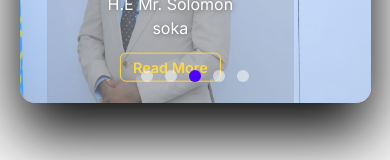
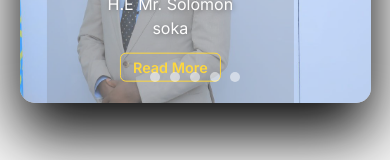
Before and after one commit to Ellaa18/e-lmis, a React (Vite) app: page / in a window 390 px wide. Shown: the part 297-457 px from the top of the page. Built offline with nearby package versions, Linux system fonts and the light colour scheme.

Commit message:
Initial commit: AdminPage & ProfilePage with mobile sliders

```diff
--- a/src/components/ProfilePage.jsx
+++ b/src/components/ProfilePage.jsx
@@ -7,6 +7,7 @@ export default function ProfilePage() {
   const [currentSlide, setCurrentSlide] = useState(0);
   const navigate = useNavigate();
 
+  // Load user from localStorage
   useEffect(() => {
     const currentUser = JSON.parse(localStorage.getItem("currentUser"));
     if (!currentUser) {
@@ -18,6 +19,7 @@ export default function ProfilePage() {
 
   if (!user) return null;
 
+  // Slider functions
   const nextSlide = () => {
     if (!user.documents || user.documents.length === 0) return;
     setCurrentSlide((prev) => (prev + 1) % user.documents.length);
@@ -31,7 +33,7 @@ export default function ProfilePage() {
   return (
     <div className="profile-wrapper">
 
-      {/* BIG SLIDER AT TOP */}
+      {/* DOCUMENT SLIDER */}
       {user.documents && user.documents.length > 0 && (
         <div className="top-slider">
           <button className="arrow left" onClick={prevSlide}>
@@ -40,13 +42,24 @@ export default function ProfilePage() {
 
           <img
             src={user.documents[currentSlide]}
-            alt="document"
+            alt={`document-${currentSlide + 1}`}
             className="top-slide-image"
           />
 
           <button className="arrow right" onClick={nextSlide}>
             &#10095;
           </button>
+
+          {/* Slide indicators */}
+          <div className="slide-indicators">
+            {user.documents.map((_, index) => (
+              <span
+                key={index}
+                className={`dot ${currentSlide === index ? "active" : ""}`}
+                onClick={() => setCurrentSlide(index)}
+              ></span>
+            ))}
+          </div>
         </div>
       )}
 
--- a/src/styles/profile.css
+++ b/src/styles/profile.css
@@ -1,25 +1,28 @@
 /* ============================= */
 /* MAIN WRAPPER */
 /* ============================= */
-
 .profile-wrapper {
   min-height: 100vh;
   background: linear-gradient(135deg, #eaf4ff, #ffffff);
   font-family: 'Cambria', 'Times New Roman', serif;
   display: flex;
   flex-direction: column;
+  align-items: center;
+  padding-bottom: 40px;
 }
 
 /* ============================= */
 /* TOP BIG IMAGE SLIDER */
 /* ============================= */
-
 .top-slider {
   position: relative;
   width: 100%;
+  max-width: 900px;
   height: 520px;
   overflow: hidden;
   background: #000;
+  border-radius: 15px;
+  margin-top: 20px;
 }
 
 .top-slide-image {
@@ -50,17 +53,40 @@
 }
 
 .arrow.left {
-  left: 25px;
+  left: 15px;
 }
 
 .arrow.right {
-  right: 25px;
+  right: 15px;
+}
+
+/* SLIDE INDICATORS */
+.slide-indicators {
+  position: absolute;
+  bottom: 10px;
+  width: 100%;
+  text-align: center;
+  z-index: 5;
+}
+
+.dot {
+  display: inline-block;
+  width: 10px;
+  height: 10px;
+  margin: 0 5px;
+  background-color: rgba(255, 255, 255, 0.5);
+  border-radius: 50%;
+  cursor: pointer;
+  transition: background 0.3s;
+}
+
+.dot.active {
+  background-color: #ffffff;
 }
 
 /* ============================= */
 /* PROFILE CONTENT SECTION */
 /* ============================= */
-
 .profile-content {
   max-width: 750px;
   width: 90%;
@@ -93,7 +119,6 @@
 /* ============================= */
 /* STATUS BADGE */
 /* ============================= */
-
 .big-status {
   display: inline-block;
   font-size: 26px;
@@ -105,21 +130,18 @@
   text-transform: uppercase;
 }
 
-/* ACCEPTED */
 .big-status.accepted {
   background-color: #e6f4ea;
   color: #28a745;
   border: 2px solid #28a745;
 }
 
-/* DECLINED */
 .big-status.declined {
   background-color: #fce6e6;
   color: #dc3545;
   border: 2px solid #dc3545;
 }
 
-/* PENDING */
 .big-status.pending {
   background-color: #fff4e6;
   color: #ff9800;
@@ -128,8 +150,6 @@
 
 /* ============================= */
 /* PROFILE DETAILS */
-/* ============================= */
-
 .profile-details {
   font-size: 18px;
   color: #333;
@@ -142,8 +162,6 @@
 
 /* ============================= */
 /* EXIT BUTTON */
-/* ============================= */
-
 .exit-btn {
   padding: 14px 40px;
   background-color: #003366;
@@ -162,8 +180,6 @@
 
 /* ============================= */
 /* RESPONSIVE DESIGN */
-/* ============================= */
-
 @media (max-width: 992px) {
   .top-slider {
     height: 420px;
```
